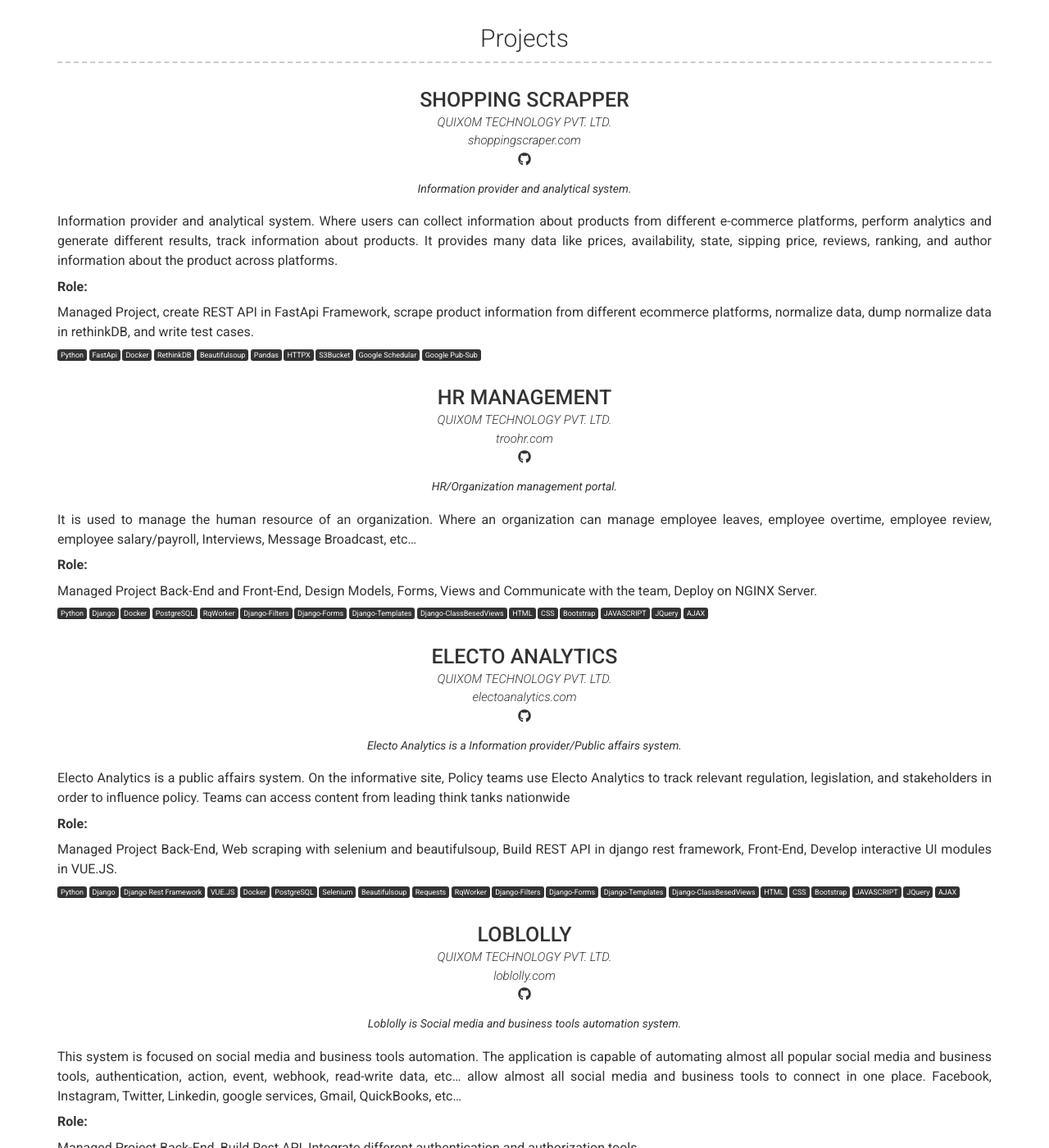
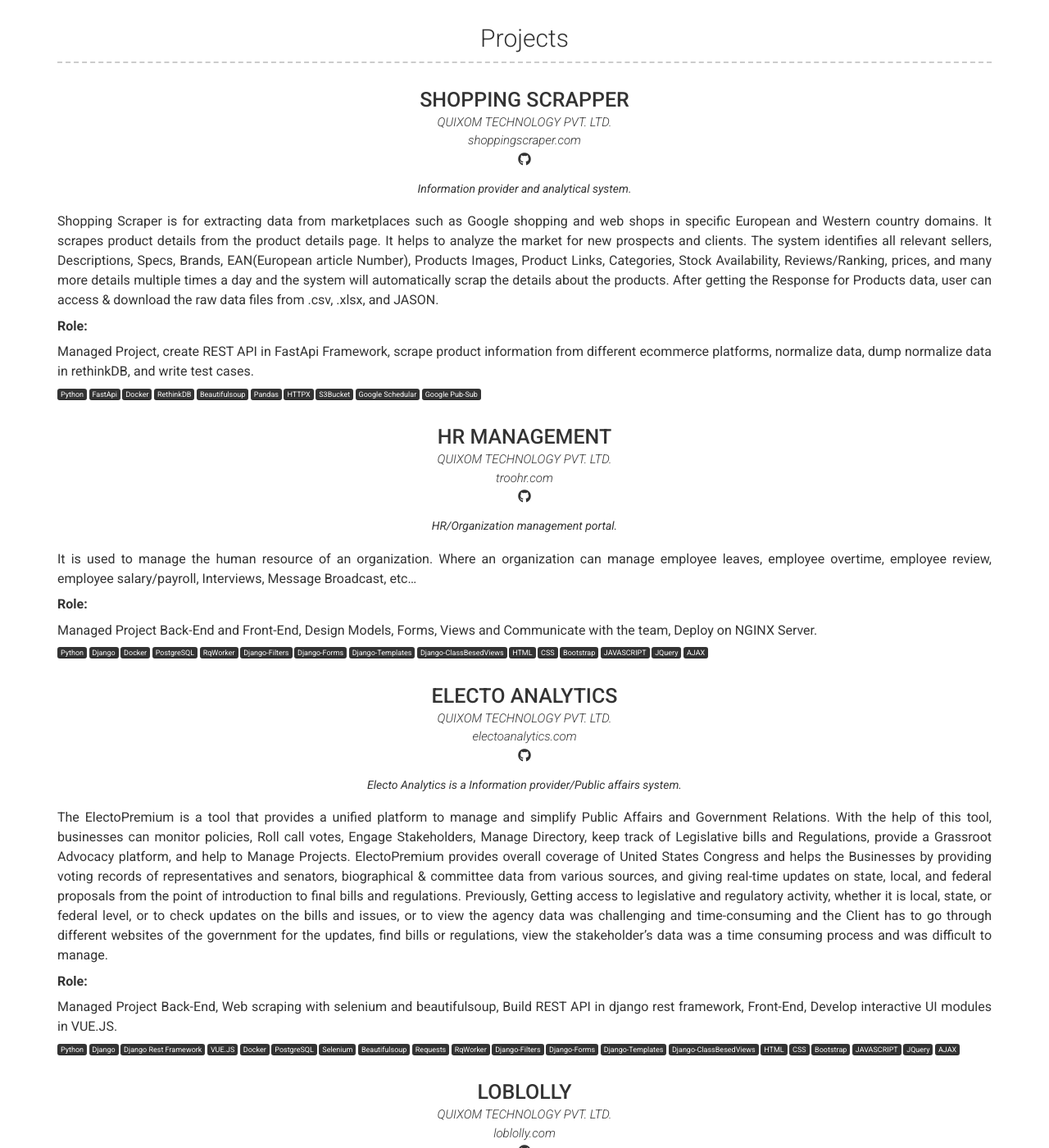
Before and after one commit to nikunjjoshi04/resume, a Jekyll site: the page built from index.md, in a window 1280 px wide and 1400 px high, scrolled down 1382 px. Shown: the whole window at 82% size. Built offline with Jekyll 4.4.1, drawn with Linux system fonts in a browser that asks for light colours; nearby versions of some CDN libraries.

Commit message:
updated projects | SHOPPING SCRAPPER and ELECTO ANALYTICS | 28MAR2022

```diff
--- a/_data/projects.yml
+++ b/_data/projects.yml
@@ -13,7 +13,9 @@
   quote:
     Information provider and analytical system.
   description:
-    Information provider and analytical system. Where users can collect information about products from different e-commerce platforms, perform analytics and generate different results, track information about products. It provides many data like prices, availability, state, sipping price, reviews, ranking, and author information about the product across platforms.
+    Shopping Scraper is for extracting data from marketplaces such as Google shopping and web shops in specific European and Western country domains. It scrapes product details from the product details page. It helps to analyze the market for new prospects and clients.
+
+    The system identifies all relevant sellers, Descriptions, Specs, Brands, EAN(European article Number), Products Images, Product Links, Categories, Stock Availability, Reviews/Ranking, prices, and many more details multiple times a day and the system will automatically scrap the details about the products. After getting the Response for Products data, user can access & download the raw data files from .csv, .xlsx, and JASON.
   role:
     Managed Project, create REST API in FastApi Framework, scrape product information from different ecommerce platforms, normalize data, dump normalize data in rethinkDB, and write test cases.
   environment_tags:
@@ -77,7 +79,12 @@
   quote:
     Electo Analytics is a Information provider/Public affairs system.
   description:
-    Electo Analytics is a public affairs system. On the informative site, Policy teams use Electo Analytics to track relevant regulation, legislation, and stakeholders in order to influence policy. Teams can access content from leading think tanks nationwide
+    The ElectoPremium is a tool that provides a unified platform to manage and simplify Public Affairs and Government Relations. With the help of this tool, businesses can monitor policies, Roll call votes, Engage Stakeholders, Manage Directory, keep track of Legislative bills and Regulations, provide a Grassroot Advocacy platform, and help to Manage Projects.
+
+    ElectoPremium provides overall coverage of United States Congress and helps the Businesses by providing voting records of representatives and senators, biographical & committee data from various sources, and giving real-time updates on state, local, and federal proposals from the point of introduction to final bills and regulations.
+
+    Previously, Getting access to legislative and regulatory activity, whether it is local, state, or federal level, or to check updates on the bills and issues, or to view the agency data was
+    challenging and time-consuming and the Client has to go through different websites of the government for the updates, find bills or regulations, view the stakeholder's data was a time consuming process and was difficult to manage.
   role:
     Managed Project Back-End, Web scraping with selenium and beautifulsoup, Build REST API in django rest framework, Front-End, Develop interactive UI modules in VUE.JS.
   environment_tags:
```
